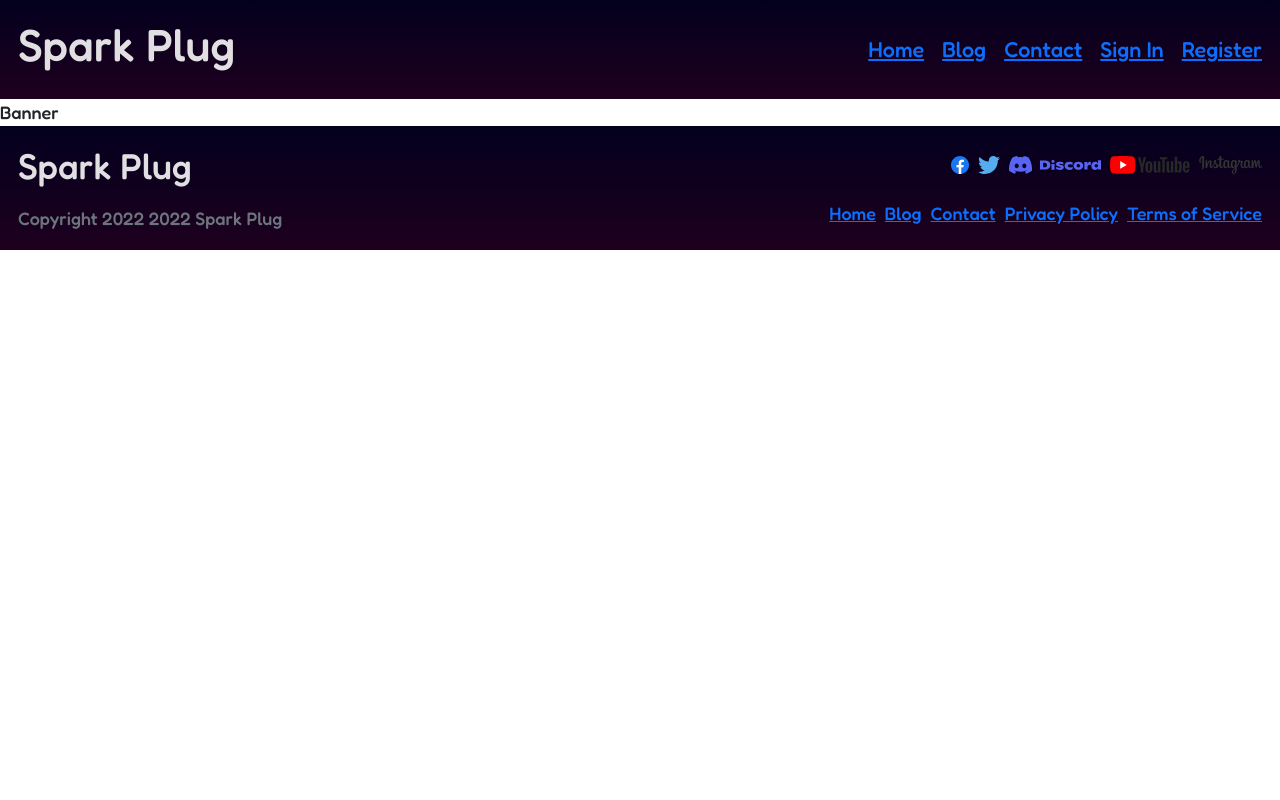
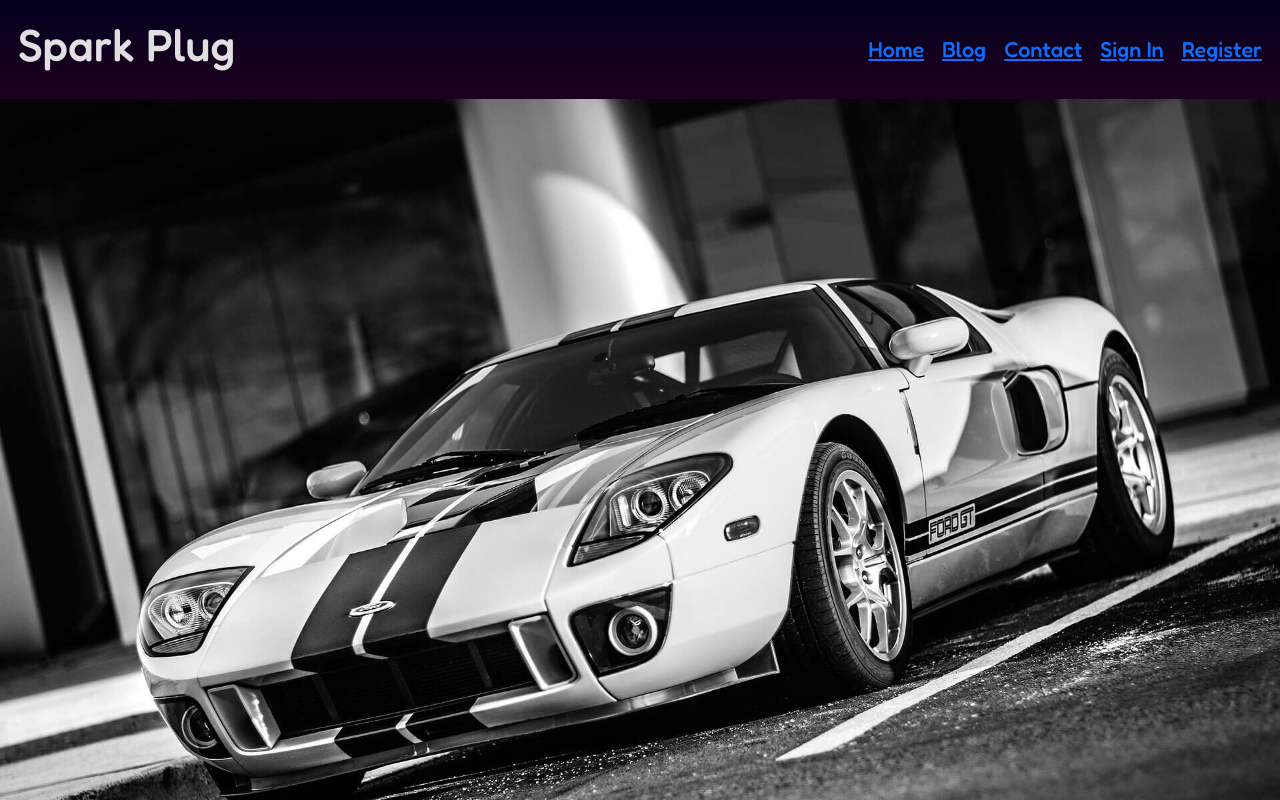
Before and after one commit to RafidMuhymin/spark-plug-client-side, a React (Create React App) app: page / in a window 1280 px wide. Shown: the top 800 px of the page. Built offline with nearby package versions, Linux system fonts and the light colour scheme.

Commit message:
added ford image

```diff
--- a/src/components/Banner/Banner.jsx
+++ b/src/components/Banner/Banner.jsx
@@ -1,7 +1,14 @@
-import React from 'react'
+import React from "react";
+import src from "../../images/ford.jpg";
 
 export default function Banner() {
   return (
-    <div>Banner</div>
-  )
+    <section>
+      <img
+        src={src}
+        className="img-fluid"
+        alt="An electric car charging at an outlet"
+      />
+    </section>
+  );
 }
```
Also changed, not shown: src/images/ford.jpg (added).
